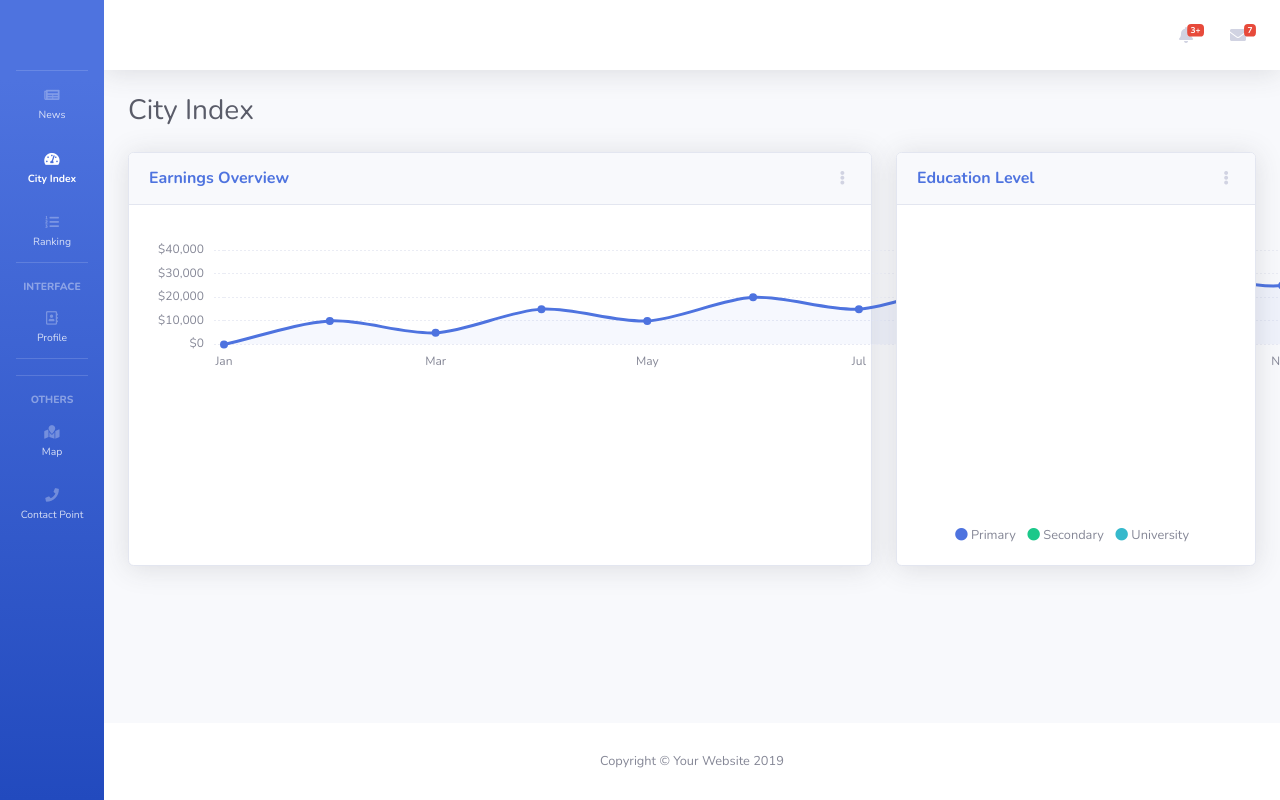
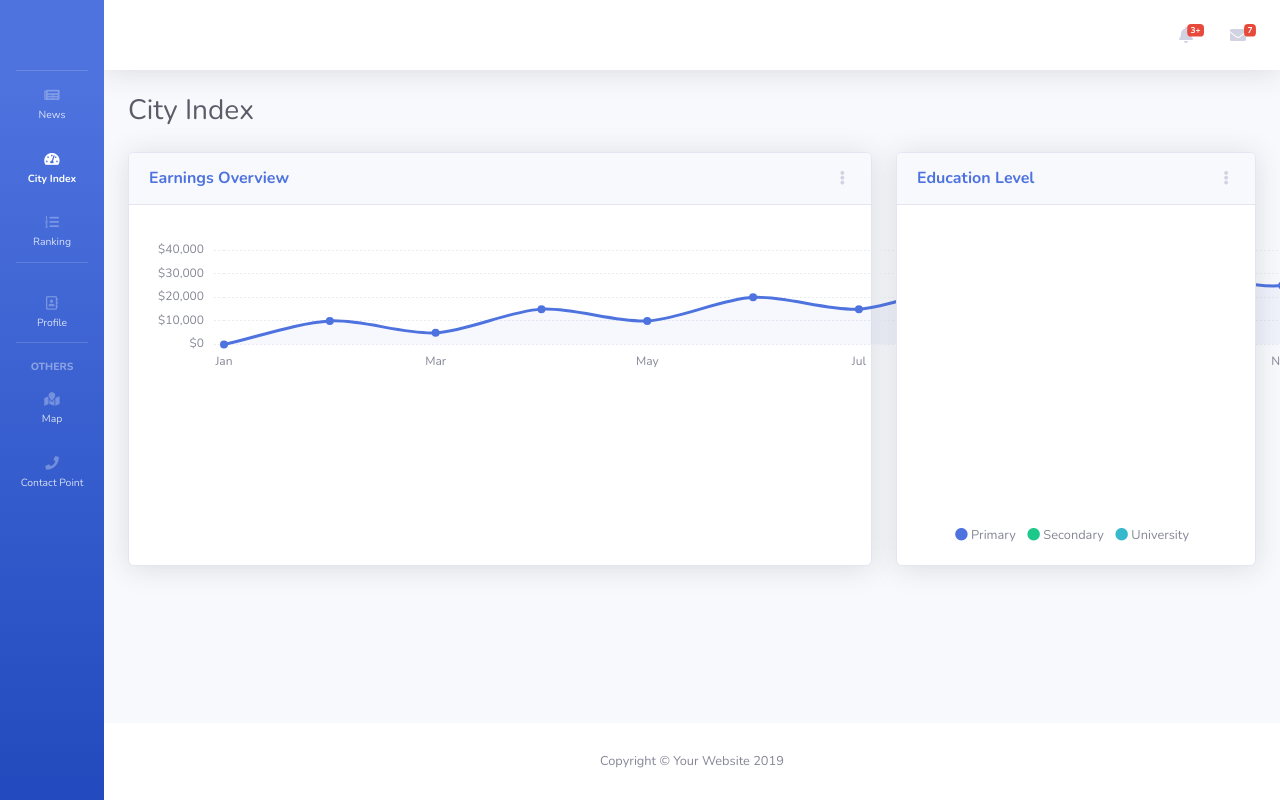
Before and after one commit to jwan16/lifegame1920, a website with bundled scripts: page cityindex.html in a window 1280 px wide. Built offline with nearby package versions, Linux system fonts and the light colour scheme.

Commit message:
update cityindex - remove interface

```diff
--- a/cityindex.html
+++ b/cityindex.html
@@ -65,7 +65,7 @@
 
       <!-- Heading -->
       <div class="sidebar-heading">
-        Interface
+
       </div>
 
 
@@ -78,9 +78,6 @@
 
       <!-- Divider -->
       <hr class="sidebar-divider">
-
-      <!-- Divider -->
-      <hr class="sidebar-divider d-none d-md-block">
 
       <!-- Heading -->
       <div class="sidebar-heading">
```
